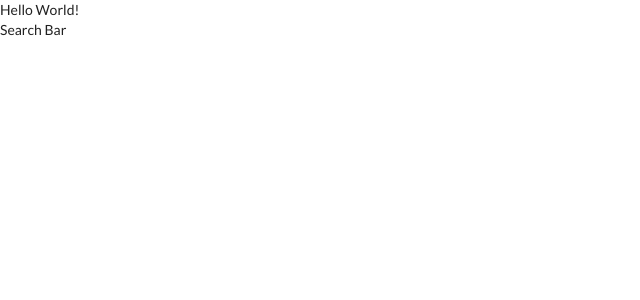
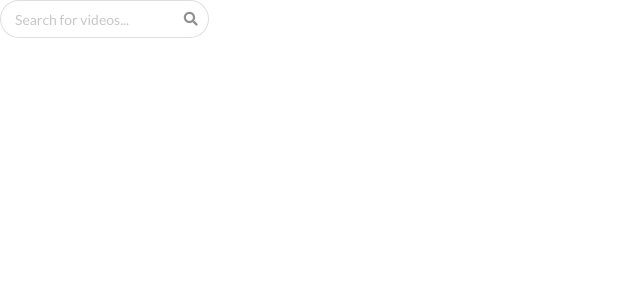
Before and after one commit to cwilso88/YouTube-Recreation, a React (Create React App) app: page / in a window 1280 px wide. Shown: the top 300 px of the page, without its empty margins (0-640 px from the left). Built offline with nearby package versions, Linux system fonts and the light colour scheme.

Commit message:
Created the search bar with semantic ui

```diff
--- a/src/components/App.js
+++ b/src/components/App.js
@@ -5,7 +5,6 @@ class App extends Component {
   render() {
     return (
       <div>
-        Hello World!
         <SearchBar />
       </div>
     )
--- a/src/components/SearchBar.js
+++ b/src/components/SearchBar.js
@@ -3,8 +3,16 @@ import React, { Component } from 'react';
 class SearchBar extends Component {
   render() {
     return (
-      <div>
-        Search Bar
+    <div>
+        <form>
+            <div className="ui search">
+                <div className="ui icon input">
+                    <input className="prompt" type="text" placeholder="Search for videos..."></input>
+                    <i className="search icon"></i>
+                </div>
+                <div class="results"></div>
+            </div>
+        </form>
       </div>
     )
   }
```
